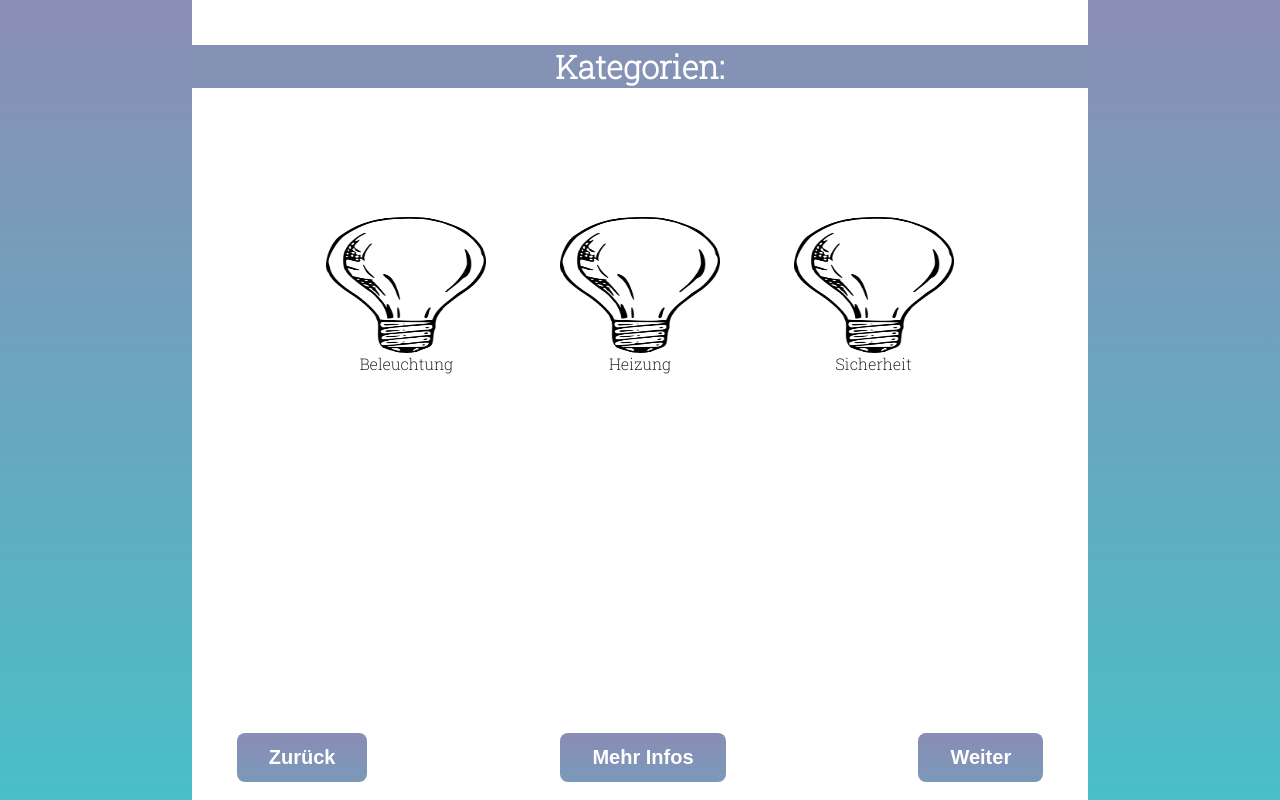
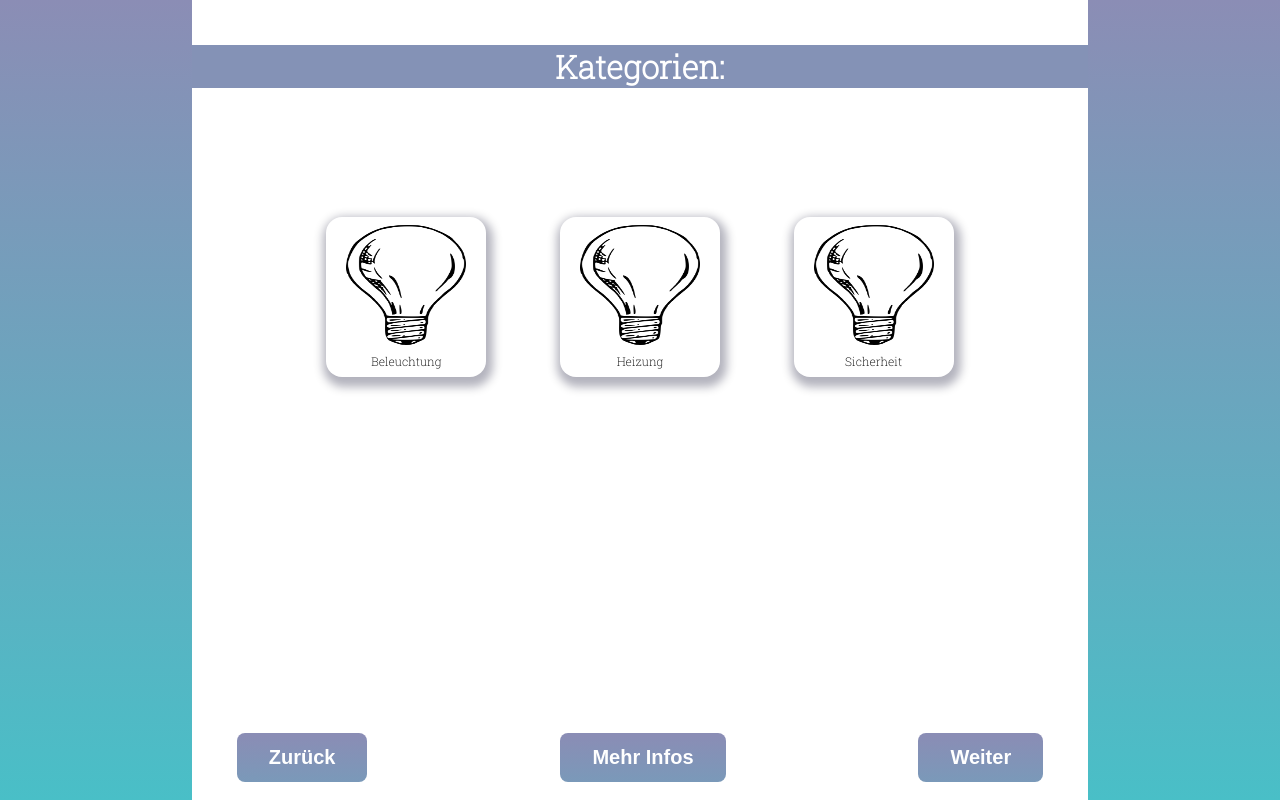
Before and after one commit to mohetti/shConfigurator, a React (Create React App) app in the folder client/: page /kategorien in a window 1280 px wide. Built offline with nearby package versions, Linux system fonts and the light colour scheme.

Commit message:
next step: adding icons

```diff
--- a/client/src/Components/stylesConfigurator/styles.css
+++ b/client/src/Components/stylesConfigurator/styles.css
@@ -139,17 +139,30 @@
   flex-direction: column;
   height: 20vh;
   width: 20vh;
-  border-radius: 15%;
+  border-radius: 10%;
+  font-size: 12px;
+  box-shadow: 2px 5px 10px 5px rgba(2, 0, 36, 30%);
   cursor: pointer;
 }
 
 .typeBox > img {
-  height: 17vh;
-  width: 20vh;
+  margin-top: 5%;
+  height: 15vh;
+  width: 15vh;
+}
+
+.typeBox > div {
+  margin-top: 5%;
 }
 
 .selected {
   outline: none;
   border-color: #9ecaed;
-  box-shadow: 0 0 10px #9ecaed;
+  background: rgb(2, 0, 36);
+  background: linear-gradient(
+    0deg,
+    rgba(2, 0, 36, 100%) 0%,
+    rgba(73, 191, 199, 100%) 0%,
+    rgba(139, 141, 181, 100%) 100%
+  );
 }
```
